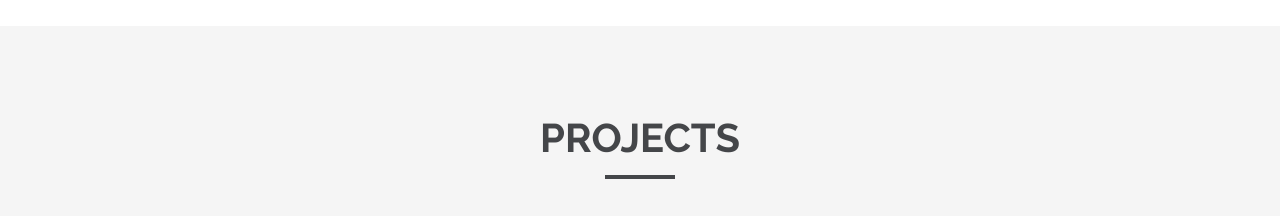
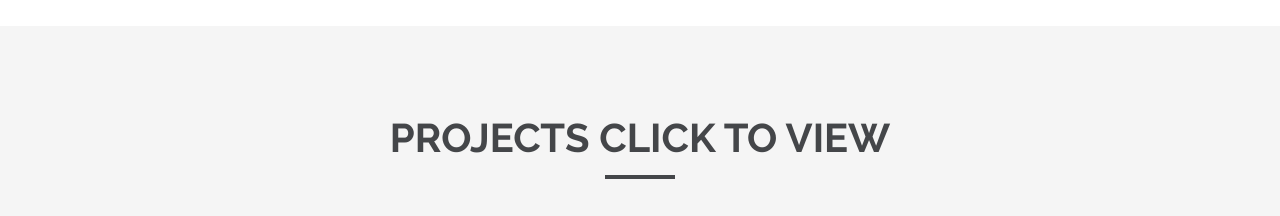
Before and after one commit to Aminvi/AL-AMEEN, a plain HTML site: page alameen/index.html in a window 1280 px wide. Shown: the part 1920-2136 px from the top of the page. Drawn offline with nearby package versions, Linux system fonts and the light colour scheme; animation ran at ten frames a second.

Commit message:
Update index.html

```diff
--- a/alameen/index.html
+++ b/alameen/index.html
@@ -280,7 +280,7 @@
       <!-- PORTFOLIO -->
       <section class="flex" id="portfolio">
         <div class="header waypoint" data-animation="slide-in-right">
-          PROJECTS
+          PROJECTS CLICK TO VIEW
         </div>
         <div
           class="header-bar waypoint"
```
